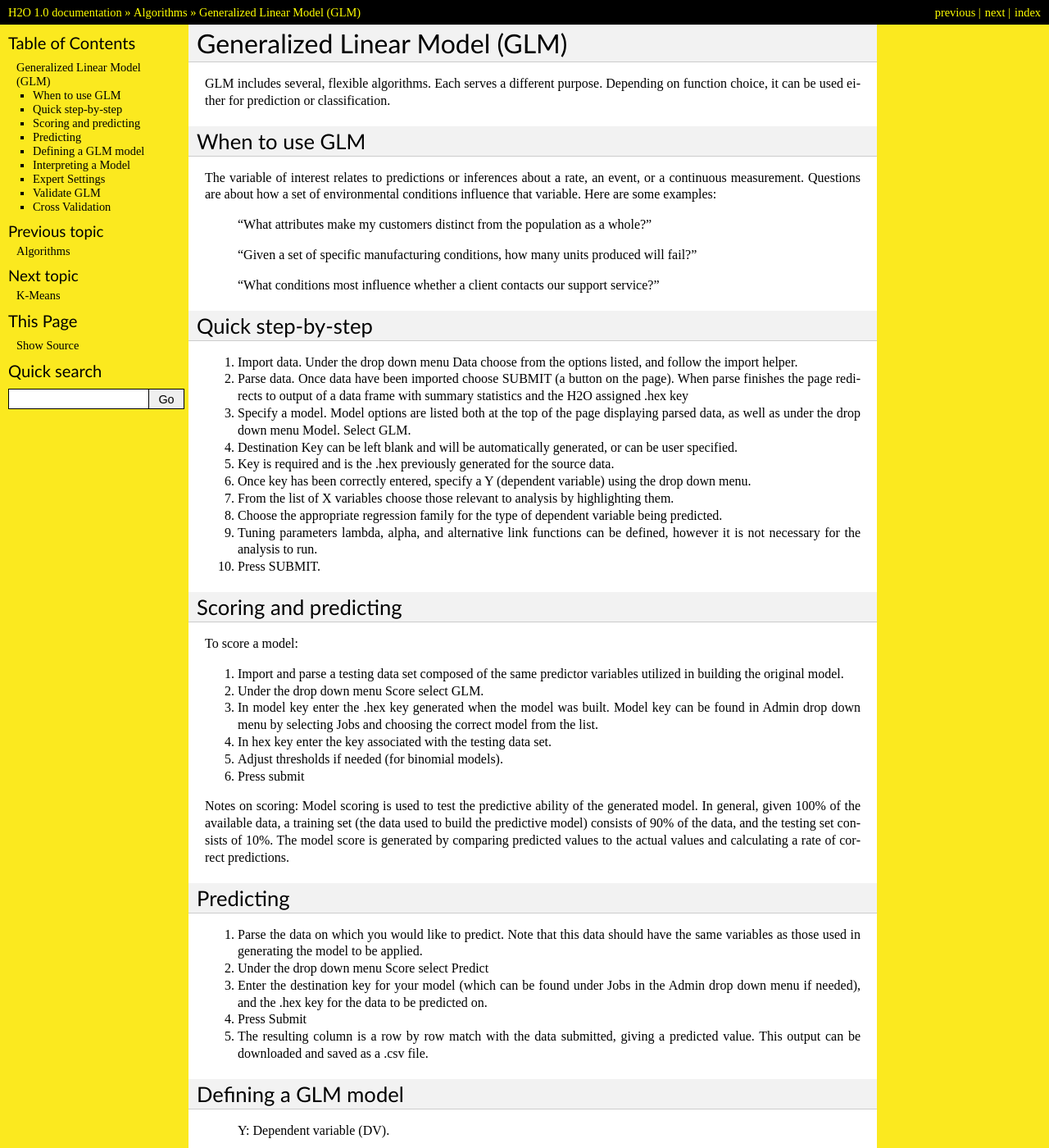
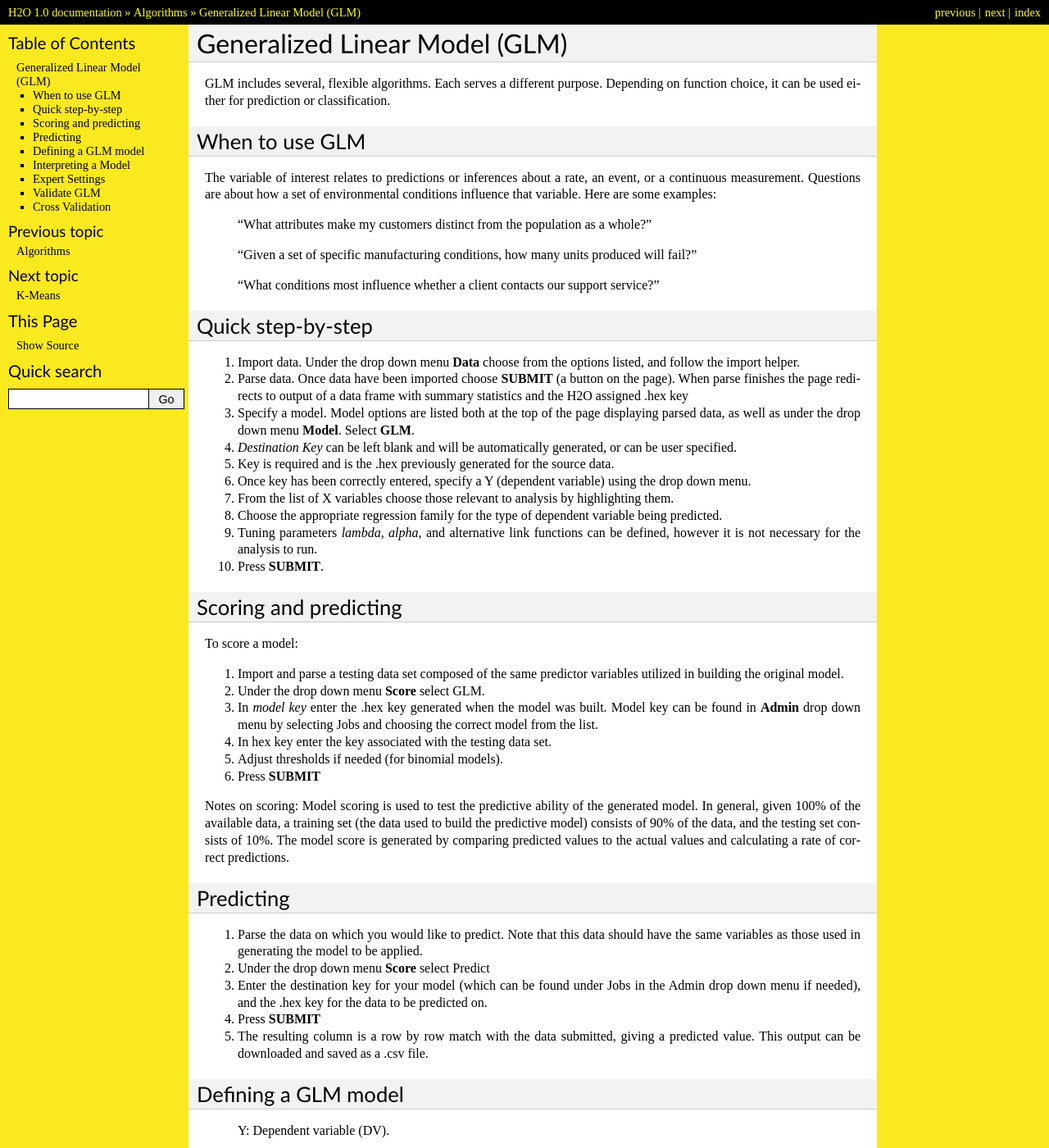
Before and after one commit to devinshields/h2odocs, a Sphinx documentation site: the page built from source/algorithms/glm.rst, in a window 1280 px wide and 1400 px high. Shown: the whole window at 82% size. Built offline with Sphinx 7.4.7, drawn with Linux system fonts in a browser that asks for light colours; formulas are drawn with MathJax 3; pages that are not in the unit, such as notebooks, are missing from menus.

Commit message:
emphasis changes to glm algo

```diff
--- a/source/algorithms/glm.rst
+++ b/source/algorithms/glm.rst
@@ -24,21 +24,21 @@
 Quick step-by-step
 """"""""""""""""""
 
-#. Import data. Under the drop down menu Data choose from the options
+#. Import data. Under the drop down menu **Data** choose from the options
    listed, and follow the import helper.
 
 
-#. Parse data. Once data have been imported choose SUBMIT (a button on
+#. Parse data. Once data have been imported choose **SUBMIT** (a button on
    the page).  When parse finishes the page redirects to output of a
    data frame with summary statistics and the H2O assigned .hex key
 
 
 #. Specify a model. Model options are listed both at the top of the
    page displaying parsed data, as well as under the drop down menu
-   Model. Select GLM.
+   **Model**. Select **GLM**.
 
 
-#. Destination Key can be left blank and will be automatically
+#. *Destination Key* can be left blank and will be automatically
    generated, or can be user specified.
 
 
@@ -58,11 +58,11 @@
    being predicted.
 
 
-#. Tuning parameters lambda, alpha, and alternative link functions can be
+#. Tuning parameters *lambda*, *alpha*, and alternative link functions can be
    defined, however it is not necessary for the analysis to run.
 
 
-#.  Press SUBMIT.
+#.  Press **SUBMIT**.
 
 
 Scoring and predicting
@@ -74,11 +74,11 @@
    variables utilized in building the original model.
 
 
-#. Under the drop down menu Score select GLM.
+#. Under the drop down menu **Score** select GLM.
 
 
-#. In model key enter the .hex key generated when the model was
-   built. Model key can be found in Admin drop down menu by
+#. In *model key* enter the .hex key generated when the model was
+   built. Model key can be found in **Admin** drop down menu by
    selecting Jobs and choosing the correct model from the list.
 
 
@@ -88,7 +88,7 @@
 #. Adjust thresholds if needed (for binomial models).
 
 
-#. Press submit
+#. Press **SUBMIT**
 
 
 Notes on scoring: Model scoring is used to test the predictive ability
@@ -105,13 +105,13 @@
    data should have the same variables as those used in generating the
    model to be applied.
 
-#. Under the drop down menu Score select Predict
+#. Under the drop down menu **Score** select Predict
 
 #. Enter the destination key for your model (which can be found under
    Jobs in the Admin drop down menu if needed), and the .hex key for
    the data to be predicted on.
 
-#. Press Submit
+#. Press **SUBMIT**
 
 #. The resulting column is a row by row match with the data submitted,
    giving a predicted value. This output can be downloaded and saved
```
